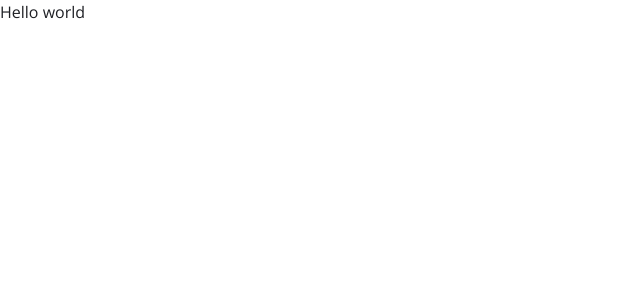
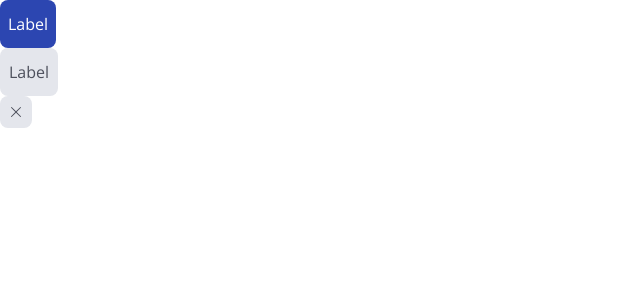
Before and after one commit to GabriPires/brev.ly, a React (Vite) app: page / in a window 1280 px wide. Shown: the top 300 px of the page, without its empty margins (0-640 px from the left). Built offline with nearby package versions, Linux system fonts and the light colour scheme.

Commit message:
feat: add button and icon-button components

```diff
--- a/package.json
+++ b/package.json
@@ -14,6 +14,7 @@
     "@tailwindcss/vite": "^4.1.3",
     "react": "^19.0.0",
     "react-dom": "^19.0.0",
+    "tailwind-variants": "^1.0.0",
     "tailwindcss": "^4.1.3"
   },
   "devDependencies": {
--- a/src/app.tsx
+++ b/src/app.tsx
@@ -1,3 +1,13 @@
+import { X } from '@phosphor-icons/react'
+import { Button } from './components/ui/button'
+import { IconButton } from './components/ui/icon-button'
+
 export function App() {
-  return <h1>Hello world</h1>
+  return (
+    <>
+      <Button>Label</Button>
+      <Button variant="secondary">Label</Button>
+      <IconButton icon={X} />
+    </>
+  )
 }
--- /dev/null
+++ b/src/components/ui/button.tsx
@@ -0,0 +1,23 @@
+import type { ComponentProps } from 'react'
+import { tv, type VariantProps } from 'tailwind-variants'
+
+const button = tv({
+  base: 'flex items-center justify-center rounded-lg h-12 cursor-pointer p-2 transition-colors disabled:opacity-50 disabled:cursor-not-allowed',
+  variants: {
+    variant: {
+      primary: 'bg-blue-base text-white hover:bg-blue-dark',
+      secondary:
+        'bg-gray-200 text-gray-500 border border-transparent hover:border-blue-base',
+    },
+  },
+})
+
+type ButtonProps = ComponentProps<'button'> & VariantProps<typeof button>
+
+export function Button({
+  className,
+  variant = 'primary',
+  ...props
+}: ButtonProps) {
+  return <button className={button({ variant, className })} {...props} />
+}
--- /dev/null
+++ b/src/components/ui/icon-button.tsx
@@ -0,0 +1,31 @@
+import { type Icon } from '@phosphor-icons/react'
+import type { ComponentProps } from 'react'
+import { tv, type VariantProps } from 'tailwind-variants'
+
+const iconButton = tv({
+  base: 'flex items-center justify-center rounded-lg h-8 w-8 cursor-pointer transition-colors disabled:opacity-50 disabled:cursor-not-allowed',
+  variants: {
+    variant: {
+      primary:
+        'bg-gray-200 text-gray-500 border border-transparent hover:border-blue-base',
+    },
+  },
+})
+
+type IconButtonProps = Omit<ComponentProps<'button'>, 'children'> &
+  VariantProps<typeof iconButton> & {
+    icon: Icon
+  }
+
+export function IconButton({
+  className,
+  variant = 'primary',
+  icon: Icon,
+  ...props
+}: IconButtonProps) {
+  return (
+    <button className={iconButton({ variant, className })} {...props}>
+      {<Icon size={16} />}
+    </button>
+  )
+}
```
Also changed, not shown: 1 other file (tests, documents, lock files or other folders).
